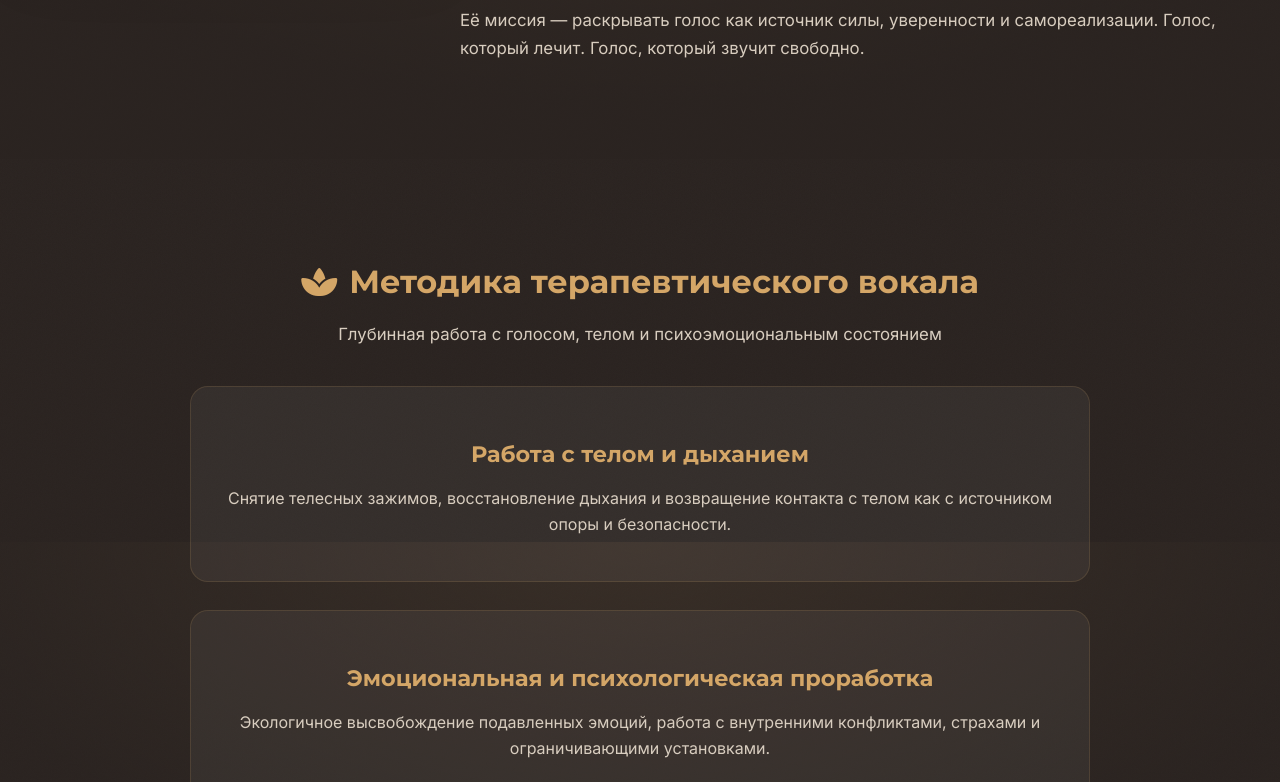
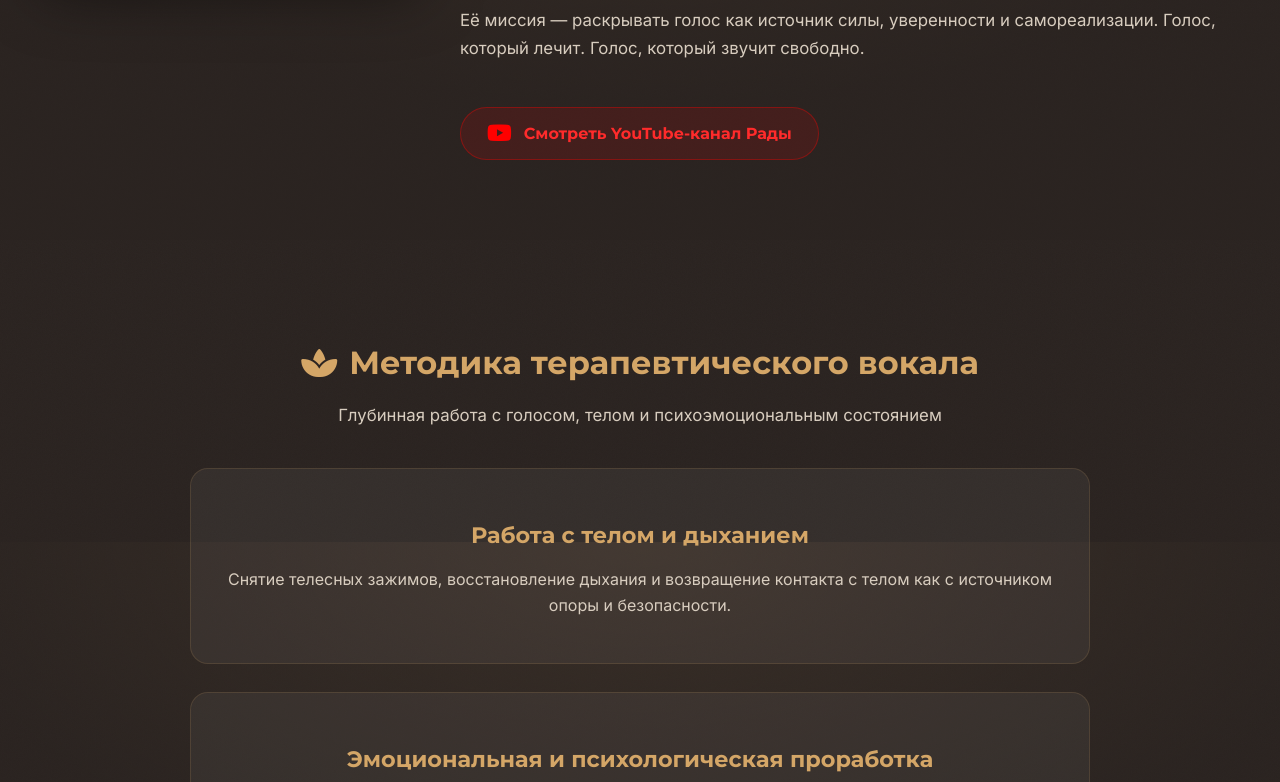
Before and after one commit to 3igrplc-hue/radavocal, a plain HTML site: page index.html in a window 1280 px wide. Shown: the part 1858-2640 px from the top of the page. Drawn offline with Linux system fonts and the light colour scheme.

Commit message:
added youtube link

```diff
--- a/index.html
+++ b/index.html
@@ -132,6 +132,13 @@
             <p class="about-text">Более 2000 учеников по всему миру прошли через обучение под её руководством — от тех, кто никогда не пел, до профессиональных артистов, педагогов, спикеров и терапевтов.</p>
             <p class="about-text">Рада — певица и автор песен, призёр и лауреат международных конкурсов, режиссёр и организатор творческих мероприятий. Продюсер двух музыкальных групп и основатель творческой школы «Касиетті».</p>
             <p class="about-text">Её миссия — раскрывать голос как источник силы, уверенности и самореализации. Голос, который лечит. Голос, который звучит свободно.</p>
+
+            <a href="https://www.youtube.com/@aubakirovarada"
+               target="_blank"
+               class="youtube-link">
+              <i class="fab fa-youtube"></i>
+              <span>Смотреть YouTube-канал Рады</span>
+            </a>
         </div>
     </div>
 </section>
--- a/styles.css
+++ b/styles.css
@@ -754,7 +754,7 @@ body{
 }
 .cta-button.large{
   background:linear-gradient(90deg,var(--gold-1),var(--gold-2));
-  padding:18px 42px;border-radius:999px;border:0;color:#170f0a;
+  padding:18px 42px;border-radius:999px;border=0;color:#170f0a;
   font-weight:700;font-size:1.1rem;cursor:pointer;transition:all 0.4s ease;
   display:inline-flex;align-items:center;gap:12px;box-shadow:0 15px 40px rgba(180,140,60,0.2);
 }
@@ -953,6 +953,38 @@ section[id] {
   font-weight: 500;
 }
 
+/* ---------- YouTube link (About Rada) ---------- */
+.youtube-link {
+  display: inline-flex;
+  align-items: center;
+  gap: 12px;
+  margin-top: 28px;
+  padding: 14px 26px;
+  border-radius: 999px;
+  text-decoration: none;
+  font-weight: 700;
+  font-family: 'Montserrat', sans-serif;
+  background: rgba(255, 0, 0, 0.12);
+  color: #ff2b2b;
+  border: 1px solid rgba(255, 0, 0, 0.35);
+  transition: all 0.35s ease;
+}
+
+.youtube-link i {
+  font-size: 22px;
+  color: #ff0000;
+}
+
+.youtube-link:hover {
+  background: rgba(255, 0, 0, 0.18);
+  transform: translateY(-3px);
+  box-shadow: 0 12px 30px rgba(255, 0, 0, 0.25);
+}
+
+.youtube-link span {
+  white-space: nowrap;
+}
+
 /* ---------- Адаптивность ---------- */
 @media (max-width: 1100px){
   .about-grid{grid-template-columns:1fr;gap:50px;}
```
